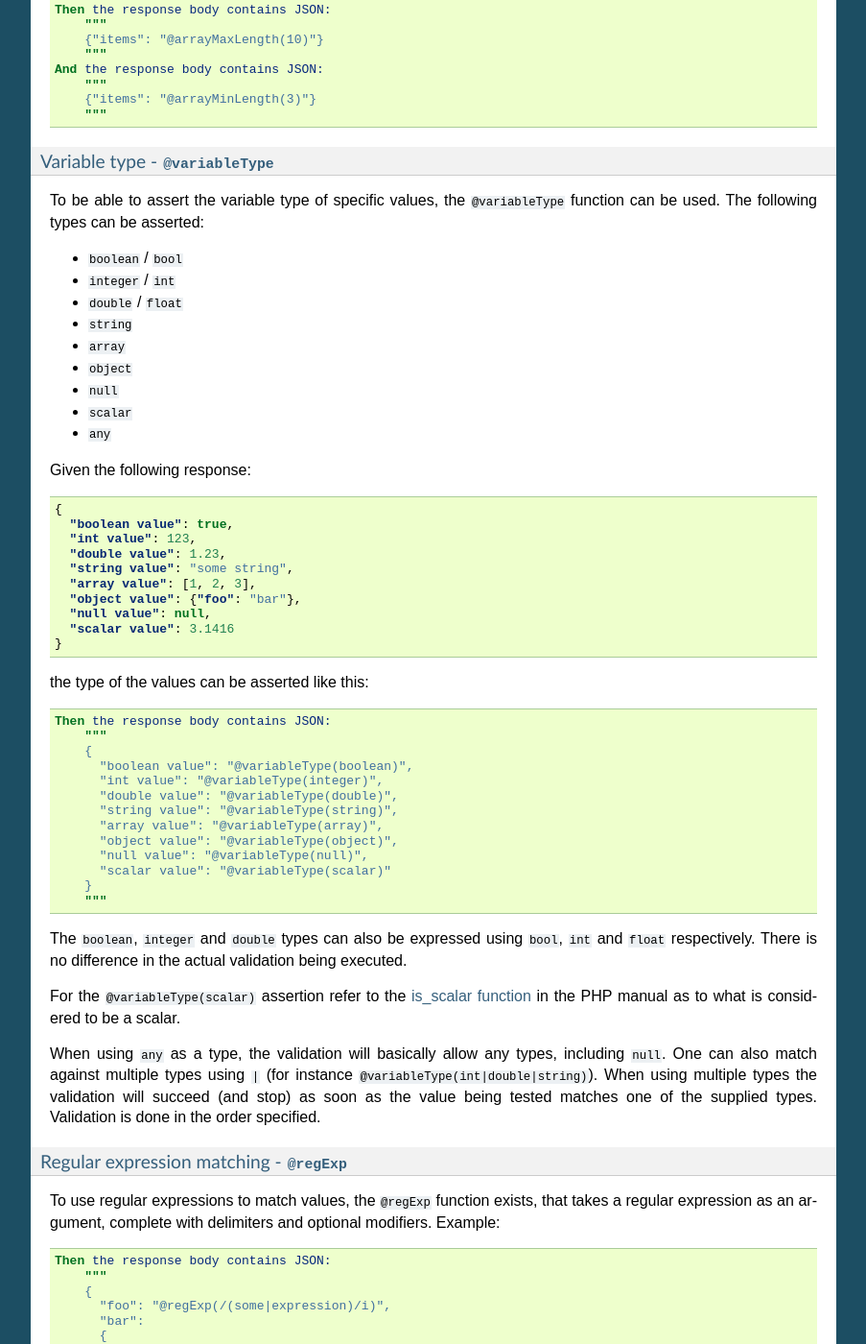
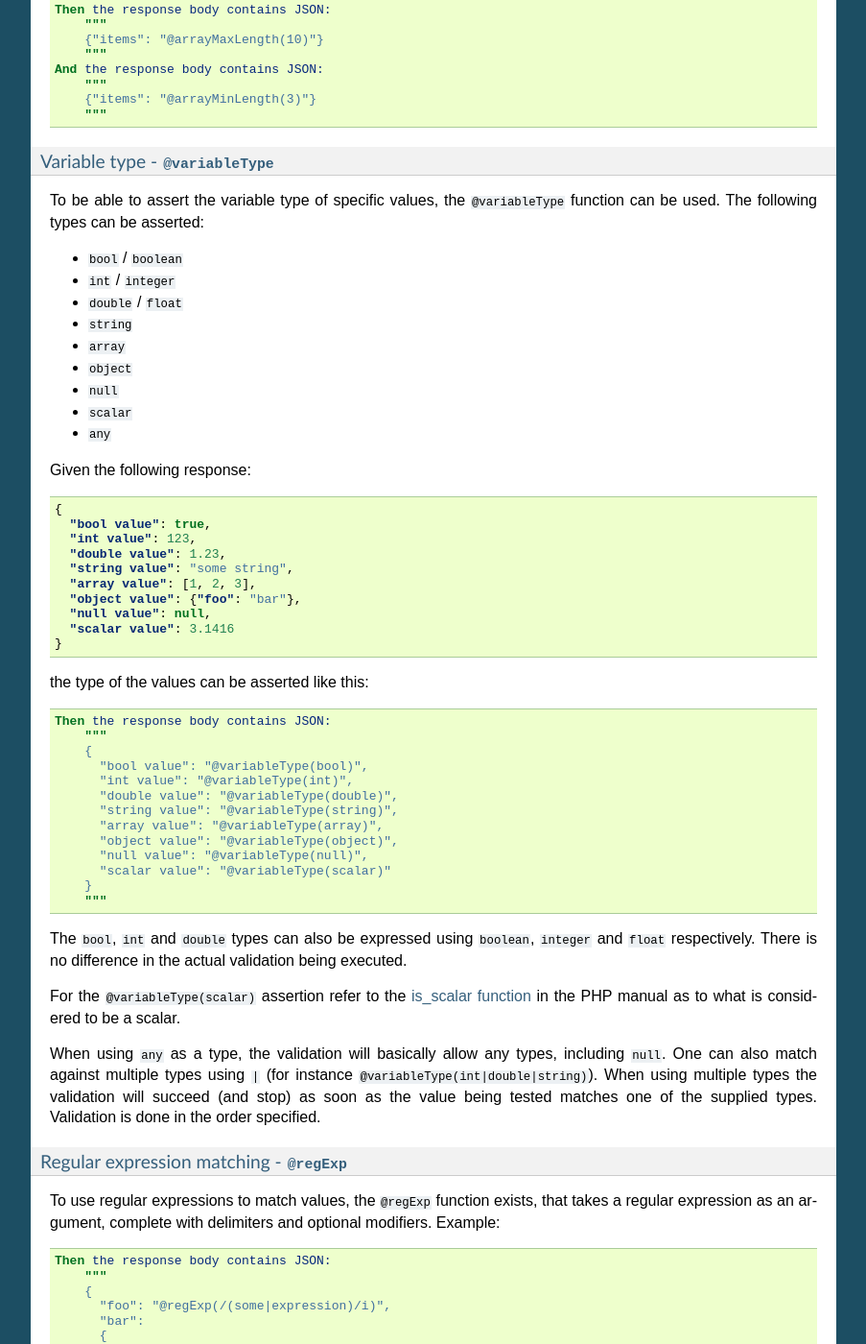
Before and after one commit to imbo/behat-api-extension, a Sphinx documentation site: the page built from docs/guide/verify-server-response.rst, in a window 1280 px wide and 1400 px high, scrolled down 8774 px. Shown: the whole window at 96% size, without its empty margins (198-1101 px from the left). Built offline with Sphinx 7.4.7, drawn with Linux system fonts in a browser that asks for light colours; some of the changed text lies outside the part shown.

Commit message:
Rename boolean -> bool and add some types to test-related code

```diff
--- a/docs/guide/verify-server-response.rst
+++ b/docs/guide/verify-server-response.rst
@@ -317,21 +317,21 @@
       "string": "string value",
       "integer": 123,
       "double": 1.23,
-      "boolean": true,
+      "bool": true,
       "null": null,
       "object":
       {
         "string": "string value",
         "integer": 123,
         "double": 1.23,
-        "boolean": true,
+        "bool": true,
         "null": null,
         "object":
         {
           "string": "string value",
           "integer": 123,
           "double": 1.23,
-          "boolean": true,
+          "bool": true,
           "null": null
         }
       },
@@ -346,7 +346,7 @@
           "string": "string value",
           "integer": 123,
           "double": 1.23,
-          "boolean": true,
+          "bool": true,
           "null": null
         }
       ]
@@ -360,7 +360,7 @@
         """
         {
           "string": "string value",
-          "boolean": true
+          "bool": true
         }
         """
 
@@ -458,8 +458,8 @@
 
 To be able to assert the variable type of specific values, the ``@variableType`` function can be used. The following types can be asserted:
 
-* ``boolean`` / ``bool``
-* ``integer`` / ``int``
+* ``bool`` / ``boolean``
+* ``int`` / ``integer``
 * ``double`` / ``float``
 * ``string``
 * ``array``
@@ -473,7 +473,7 @@
 .. code-block:: json
 
     {
-      "boolean value": true,
+      "bool value": true,
       "int value": 123,
       "double value": 1.23,
       "string value": "some string",
@@ -490,8 +490,8 @@
     Then the response body contains JSON:
         """
         {
-          "boolean value": "@variableType(boolean)",
-          "int value": "@variableType(integer)",
+          "bool value": "@variableType(bool)",
+          "int value": "@variableType(int)",
           "double value": "@variableType(double)",
           "string value": "@variableType(string)",
           "array value": "@variableType(array)",
@@ -501,7 +501,7 @@
         }
         """
 
-The ``boolean``, ``integer`` and ``double`` types can also be expressed using ``bool``, ``int`` and ``float`` respectively. There is no difference in the actual validation being executed.
+The ``bool``, ``int`` and ``double`` types can also be expressed using ``boolean``, ``integer`` and ``float`` respectively. There is no difference in the actual validation being executed.
 
 For the ``@variableType(scalar)`` assertion refer to the `is_scalar function <http://php.net/is_scalar>`_ in the PHP manual as to what is considered to be a scalar.
 
```
Also changed, not shown: 9 other files.
